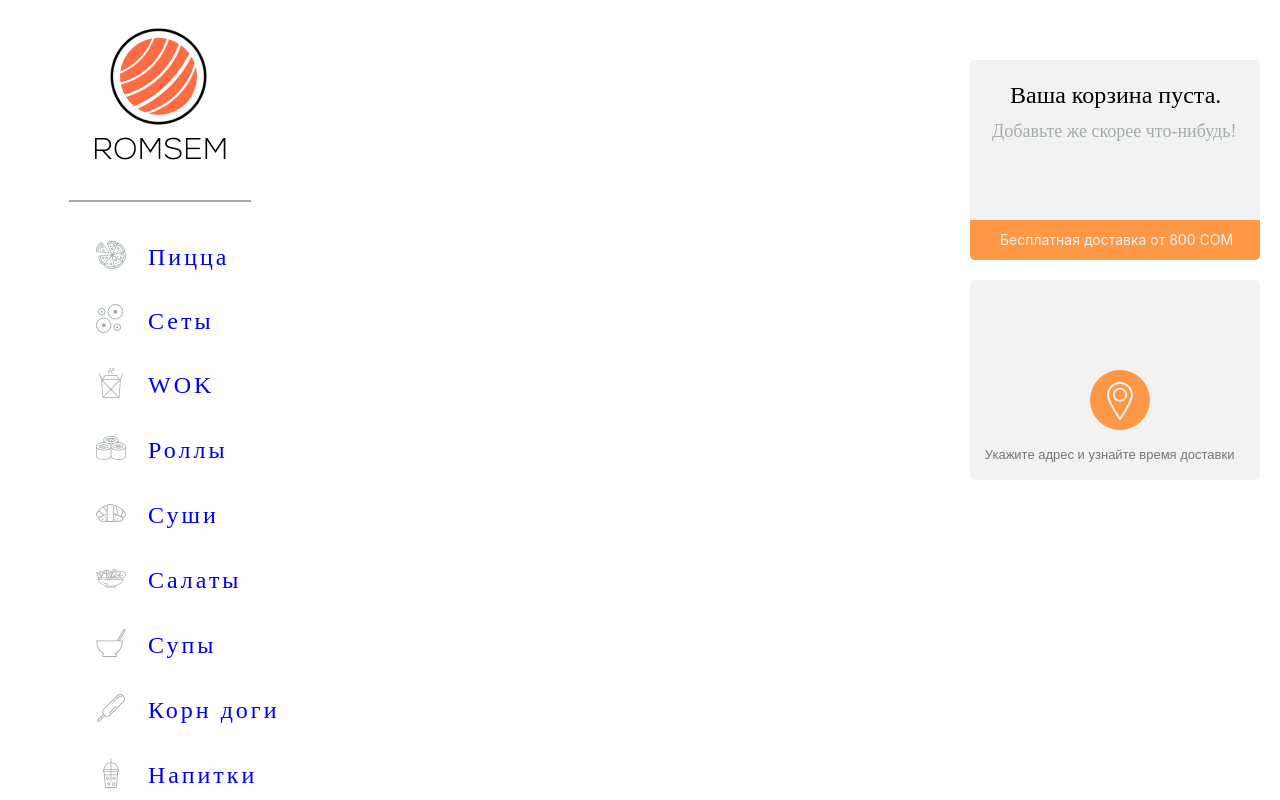
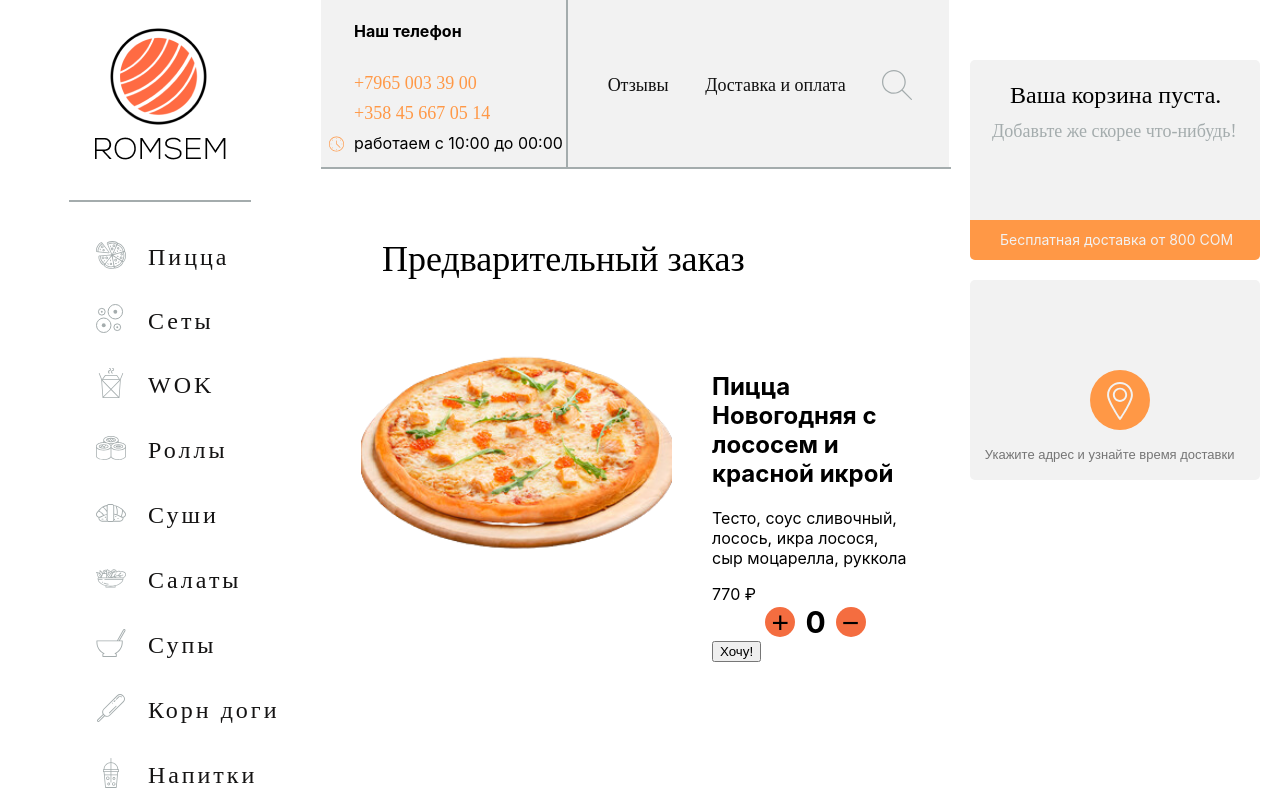
Before and after one commit to Rustdj/pizza-online, a React (Create React App) app: page /cart in a window 1280 px wide. Shown: the top 800 px of the page. Built offline with nearby package versions, Linux system fonts and the light colour scheme.

Commit message:
create add page

```diff
--- a/package.json
+++ b/package.json
@@ -6,6 +6,7 @@
     "@testing-library/jest-dom": "^5.16.1",
     "@testing-library/react": "^12.1.2",
     "@testing-library/user-event": "^13.5.0",
+    "aos": "^3.0.0-beta.6",
     "prop-types": "^15.8.1",
     "react": "^17.0.2",
     "react-dom": "^17.0.2",
--- a/src/App.css
+++ b/src/App.css
@@ -1,11 +1,10 @@
 .wrapper {
   display: grid;
   margin: 0;
-  /* width: 1414px; */
+  width: 100%;
   grid-template-rows: 140px 1fr;
   grid-template-columns: 0fr 10fr;
   grid-gap: 1px;
-
   grid-template-areas:
   "s h r"
   "s h r"
@@ -14,9 +13,6 @@
 .active {
   color: rgb(211, 58, 121);
 }
-
-
-
 /* Нижняя прокрутка */
 
 .container {
--- a/src/App.js
+++ b/src/App.js
@@ -15,6 +15,7 @@ import Soup from './components/soup/soup';
 import CornDogs from './components/cornDogs/cornDogs';
 import Juice from './components/juice/juice';
 import Sales from './components/sales/sales';
+import Cart from './components/cart/cart';
 
 
 
@@ -37,6 +38,7 @@ function App() {
                 <Route path='/dogs' element={<CornDogs/>} />
                 <Route path='/juice' element={<Juice/>} />
                 <Route path='/sales' element={<Sales/>} />
+                <Route path='/cart' element={<Cart/>} />
           </Routes>
 
           <RightMenu/>
--- /dev/null
+++ b/src/components/cart/cart.js
@@ -0,0 +1,19 @@
+import React from 'react';
+import Header from '../content/header/header.js';
+import Footer from '../content/footer/footer.js';
+import CartData from '../content/cartData.js';
+import '../content/set/set.css';
+
+
+
+const Cart = () => {
+    return (
+        <div>
+            <Header/>
+            <CartData />
+            <Footer/>
+        </div>
+    )
+}
+
+export default Cart;
--- /dev/null
+++ b/src/components/content/cartData.css
@@ -0,0 +1,37 @@
+.cartSection {
+    padding: 60px 0px 0px 40px;
+}
+.cartItems {
+    display: grid;
+    grid-template-columns: repeat(2, 1fr);
+    row-gap: 30px;
+    column-gap: 40px;
+    padding: 40px 40px 155px 40px;
+}
+.cartAdd {
+    display: flex;
+    justify-content: center;
+    align-items: center;
+}
+
+.cartAdd button {
+    margin-left: 10px;
+    width: 30px;
+    height: 30px;
+    border-radius: 50%;
+    line-height: 30px;
+    font-size: 30px;
+    border: none;
+    background: #F46D40;
+    cursor: pointer;
+    transition: all 0.5s;
+}
+.cartAdd button:hover {
+    transform: scale(0.9);
+    transition: all 0.5s;
+}
+.num {
+    margin-left: 10px;
+    font-weight: 700;
+    font-size: 30px;
+}
--- /dev/null
+++ b/src/components/content/cartData.js
@@ -0,0 +1,36 @@
+import React from 'react';
+import fishPizza from '../../img/pizza/formaggio.svg';
+import '../content/cartData.css';
+import '../content/set/set.css';
+import '../content/footer/footer.css';
+import '../content/content.css';
+
+const CartData = () => {
+    return (
+        <div className='cartWrapper'>
+            <div className='setName'>
+                    <h2>Предварительный заказ</h2>
+            </div>
+                <div className='cartItems'>
+                    <div className='cartItem'>
+                        <img src={fishPizza} alt='fishPizza'/>
+                    </div>
+                    <div className='cartItem'>
+                    <h2>Пицца Новогодняя с лососем и красной икрой</h2>
+                            <p>Тесто, соус сливочный, лосось, икра лосося, сыр моцарелла, руккола</p>
+                        <div className='cartSumm'>
+                            <div>770 ₽</div>
+                            <div className='cartAdd'>
+                                <button>&#43;</button>
+                                <div className='num'>0</div>
+                                <button>&#8722;</button>
+                            </div>
+                        </div>
+                        <button>Хочу!</button>
+                    </div>
+                </div>
+        </div>
+    )
+}
+
+export default CartData;
--- a/src/components/content/content.css
+++ b/src/components/content/content.css
@@ -24,6 +24,7 @@
     position: relative;
     display: grid;
     grid-template-columns: 250px 1fr;
+    height: 167px;
 }
 .contentHeaderBox {
     display: block;
--- a/src/components/content/footer/footer.css
+++ b/src/components/content/footer/footer.css
@@ -9,9 +9,9 @@
 .footerItems::after {
     content: '';
     position: absolute;
-    width: 893px;
+    width: 100%;
     height: 0px;
-    left: 20px;
+    left: 0px;
     top: 0px;
     border: 0.5px solid #A4ACAD;
 }
--- a/src/components/content/pizzaData.js
+++ b/src/components/content/pizzaData.js
@@ -1,3 +1,4 @@
+import React, {useState} from 'react';
 import './set/set.css';
 import fish from '../../img/pizza/fishPizza.svg';
 import formaggio from '../../img/pizza/formaggio.svg';
@@ -9,11 +10,11 @@ import hawai from '../../img/pizza/gawai.svg';
 import petrovskaya from '../../img/pizza/petrovskaya.svg';
 import meatKari from '../../img/pizza/myasnayaKarri.svg';
 import logoPizza from '../../img/logo/pizza.svg';
+import { NavLink } from 'react-router-dom';
 
 
-import React from 'react'
+const PizzaData = () => {
 
-const PizzaData = () => {
     return (
         <div className='setWrapper'>
             <div className='setName'>
@@ -27,7 +28,8 @@ const PizzaData = () => {
                         <p>Тесто, соус сливочный</p>
                         <div className='summ'>
                         <div>1500 СОМ</div>
-                        <button>Хочу!</button>
+                        <NavLink to='/cart'><button>Хочу!</button></NavLink>
+
                         </div>
                     </div>
                     <div className='setItem'>
--- a/src/components/sidebar/sidebar.css
+++ b/src/components/sidebar/sidebar.css
@@ -20,6 +20,10 @@
     align-items: center;
     margin-left: 30%;
 }
+.sidebarMenuItems a:hover {
+    transform: scale(0.9);
+    transition: all .2s;
+}
 .sidebarMenuItems a {
     position: absolute;
     height: 30px;
@@ -33,4 +37,11 @@
     line-height: 30px;
     display: flex;
     align-items: center;
+    transition: all .2s;
 }
+a {
+    color: rgb(20, 19, 19);
+}
+.active {
+    color: #F46D40;
+}
```
Also changed, not shown: 1 other file (tests, documents, lock files or other folders). Lines whose indentation alone changed are shown as unchanged.
